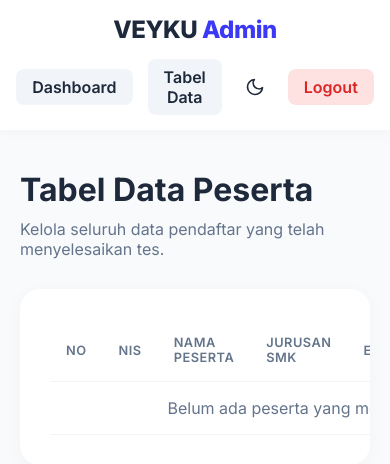
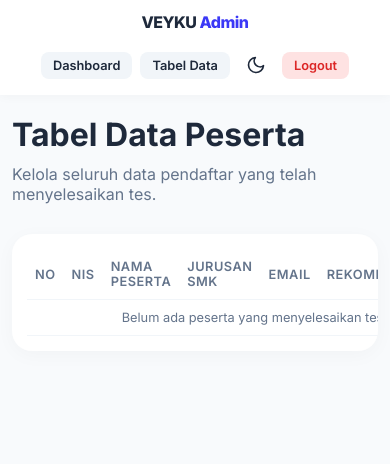
Before and after one commit to Automatum2/VeyKu, a Flask app: page /admin/dashboard/responden in a window 390 px wide. Shown: the top 464 px of the page. Run offline with Flask 3, Linux system fonts and the light colour scheme; the visitor is signed in with stand-in values (Sample User, id 1); data that the repository does not hold is empty.

Commit message:
Complete mobile responsive fix for all admin elements

```diff
--- a/static/css/admin.css
+++ b/static/css/admin.css
@@ -32,6 +32,13 @@ body {
     position: sticky;
     top: 0;
     z-index: 100;
+}
+
+.nav-actions {
+    display: flex;
+    align-items: center;
+    gap: 15px;
+    flex-wrap: wrap;
 }
 
 @media (max-width: 600px) {
@@ -192,7 +199,7 @@ body {
 }
 
 canvas {
-    max-width: 500px;
+    max-width: 100%;
 }
 
 /* --- Table Container (Dashboard) --- */
@@ -468,6 +475,8 @@ tbody tr:hover {
     padding: 20px;
     border-radius: var(--rounded-lg);
     box-shadow: var(--shadow-sm);
+    box-sizing: border-box;
+    overflow: hidden;
 }
 
 /* Respondent Detail Helpers */
@@ -657,8 +666,14 @@ tbody tr:hover {
 
 /* --- Mobile Responsive --- */
 @media (max-width: 768px) {
+    .dashboard-container {
+        padding: 0 12px;
+        margin: 20px auto;
+    }
+
     .charts-grid {
         grid-template-columns: 1fr;
+        gap: 16px;
     }
 
     .selaras-grid {
@@ -667,25 +682,17 @@ tbody tr:hover {
     }
 
     .chart-box {
-        height: 300px;
+        height: 280px;
+        padding: 15px;
+    }
+
+    .chart-box-title {
+        font-size: 0.85rem;
+        margin-bottom: 8px;
     }
 
     .stats-grid {
         grid-template-columns: repeat(2, 1fr);
-    }
-
-    .stat-number {
-        font-size: 2rem;
-    }
-
-    .welcome-text {
-        font-size: 1.2rem;
-    }
-}
-
-@media (max-width: 480px) {
-    .stats-grid {
-        grid-template-columns: 1fr 1fr;
         gap: 10px;
     }
 
@@ -694,6 +701,95 @@ tbody tr:hover {
     }
 
     .stat-number {
-        font-size: 1.6rem;
+        font-size: 1.8rem;
+    }
+
+    .stat-title {
+        font-size: 0.75rem;
+    }
+
+    .welcome-text {
+        font-size: 1.1rem;
+        margin-bottom: 15px;
+    }
+
+    .chart-container {
+        height: 280px;
+        padding: 15px;
+    }
+
+    .navbar {
+        padding: 12px 15px;
+    }
+
+    .navbar h2 {
+        font-size: 1.2rem;
+    }
+
+    .navbar > div {
+        flex-wrap: wrap;
+        justify-content: center;
+        gap: 8px;
+    }
+
+    .btn-ghost, .logout-btn {
+        padding: 6px 12px;
+        font-size: 0.8rem;
+    }
+
+    .container {
+        padding: 0 12px;
+        margin: 20px auto;
+    }
+
+    .card {
+        padding: 20px;
+    }
+
+    .data-grid {
+        grid-template-columns: 1fr;
+        gap: 15px;
+    }
+
+    .card-split {
+        grid-template-columns: 1fr;
+        gap: 20px;
+    }
+
+    .result-highlight h1 {
+        font-size: 1.8rem;
+    }
+
+    .table-card {
+        padding: 15px;
+    }
+
+    th, td {
+        padding: 10px 8px;
+        font-size: 0.8rem;
     }
 }
+
+@media (max-width: 400px) {
+    .stats-grid {
+        grid-template-columns: 1fr 1fr;
+        gap: 8px;
+    }
+
+    .stat-card {
+        padding: 12px;
+    }
+
+    .stat-number {
+        font-size: 1.5rem;
+    }
+
+    .chart-box {
+        height: 250px;
+        padding: 10px;
+    }
+
+    .navbar h2 {
+        font-size: 1rem;
+    }
+}
--- a/templates/layout/base_admin.html
+++ b/templates/layout/base_admin.html
@@ -13,7 +13,7 @@
     <!-- Navbar Admin -->
     <nav class="navbar">
         <h2>VEYKU <span>Admin</span></h2>
-        <div style="display: flex; align-items: center; gap: 15px;">
+        <div class="nav-actions">
             <a href="{{ url_for('admin.dashboard') }}" class="btn-ghost">Dashboard</a>
             <a href="{{ url_for('admin.responden_list') }}" class="btn-ghost">Tabel Data</a>
 
```
